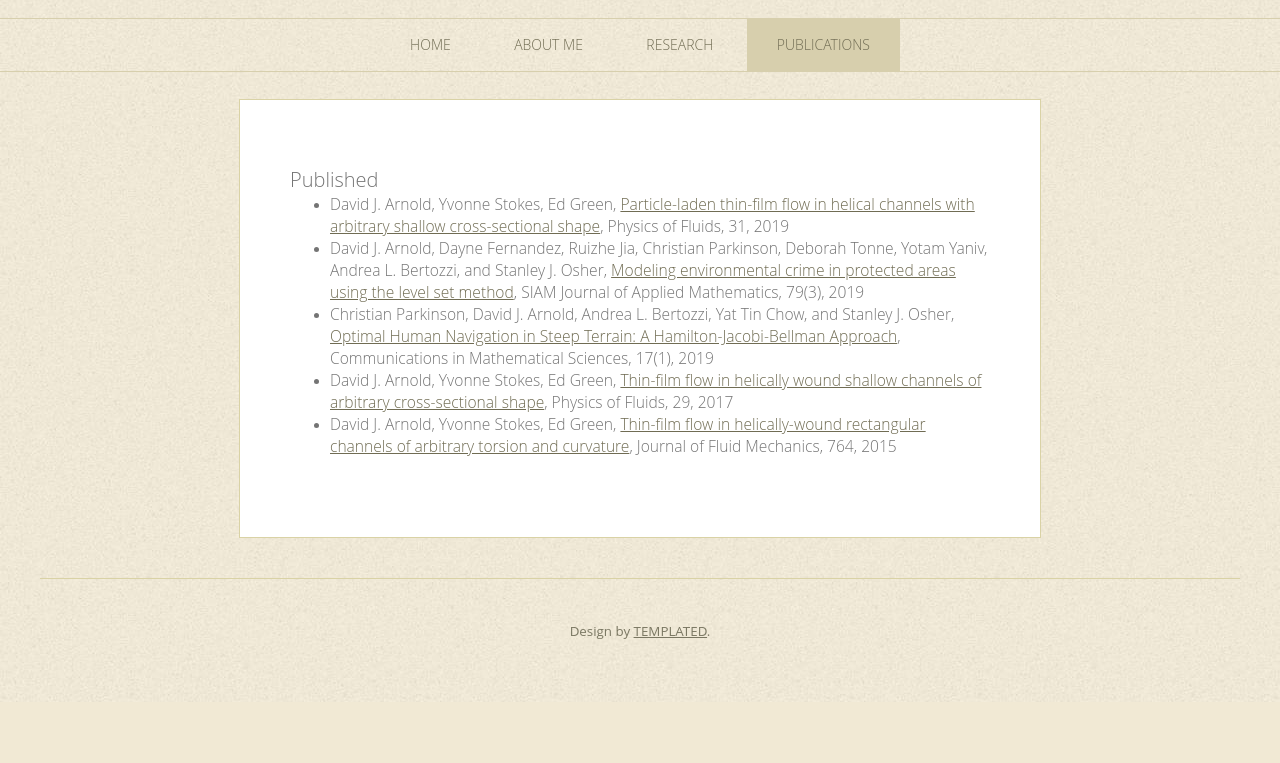
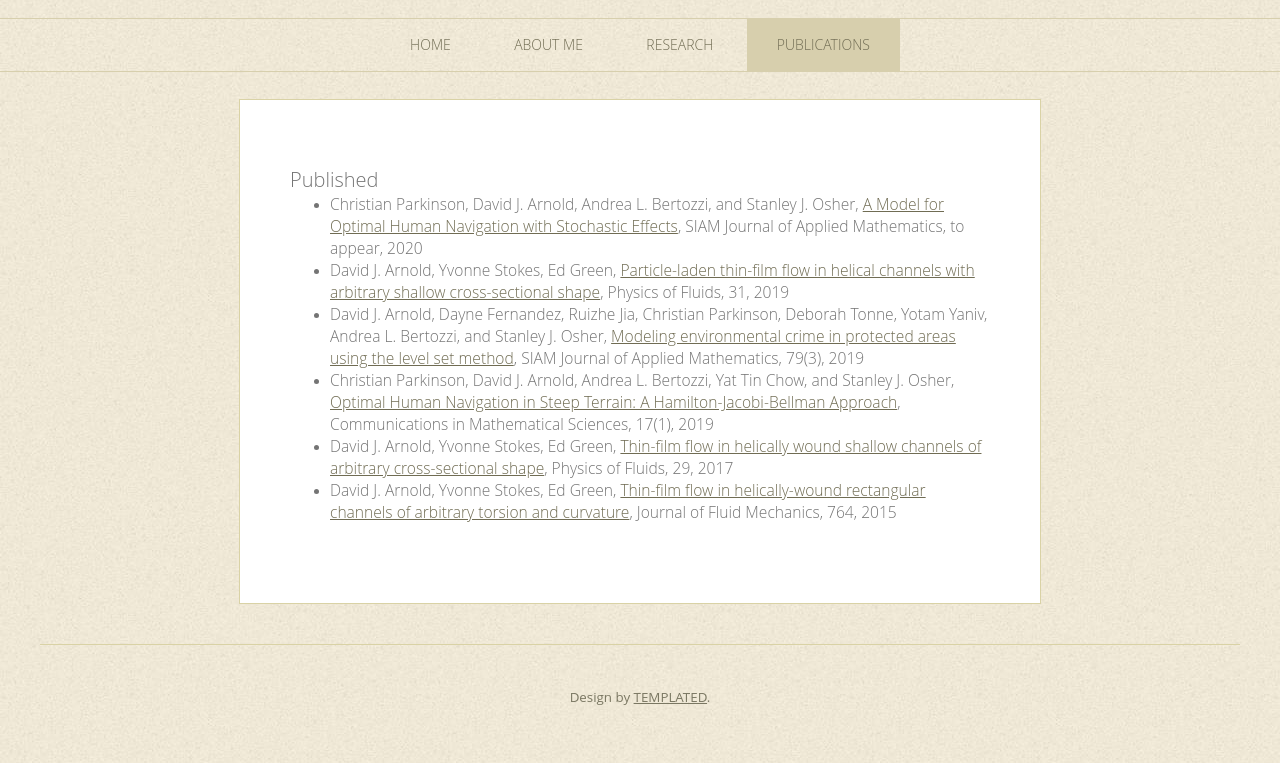
Before and after one commit to DavidJArnold/DavidJArnold.github.io, a plain HTML site: page publications.html in a window 1280 px wide. Shown: the part 98-861 px from the top of the page. Before the commit the page ends 800 px from the top, so only its background shows below. Drawn offline with Linux system fonts and the light colour scheme.

Commit message:
Update publications.html

```diff
--- a/publications.html
+++ b/publications.html
@@ -63,6 +63,8 @@
 
            <div class="entry">
                <ul>
+		       <li><h3>Christian Parkinson, David J. Arnold, Andrea L. Bertozzi, and Stanley J. Osher, <a href="https://arxiv.org/abs/2005.03615" target="_blank">A Model for Optimal Human Navigation with Stochastic Effects</a>, SIAM Journal of Applied Mathematics, to appear, 2020</h3></li>
+
                    <li><h3>David J. Arnold, Yvonne Stokes, Ed Green, <a href="https://doi.org/10.1063/1.5092814" target="_blank">Particle-laden thin-film flow in helical channels with arbitrary shallow cross-sectional shape</a>, Physics of Fluids, 31, 2019</h3></li>
 
                    <li><h3>David J. Arnold, Dayne Fernandez, Ruizhe Jia, Christian Parkinson, Deborah Tonne, Yotam Yaniv, Andrea L. Bertozzi, and Stanley J. Osher, <a href="https://doi.org/10.1137/18M1205339" target="_blank">Modeling environmental crime in protected areas using the level set method</a>, SIAM Journal of Applied Mathematics, 79(3), 2019</h3></li>
```
